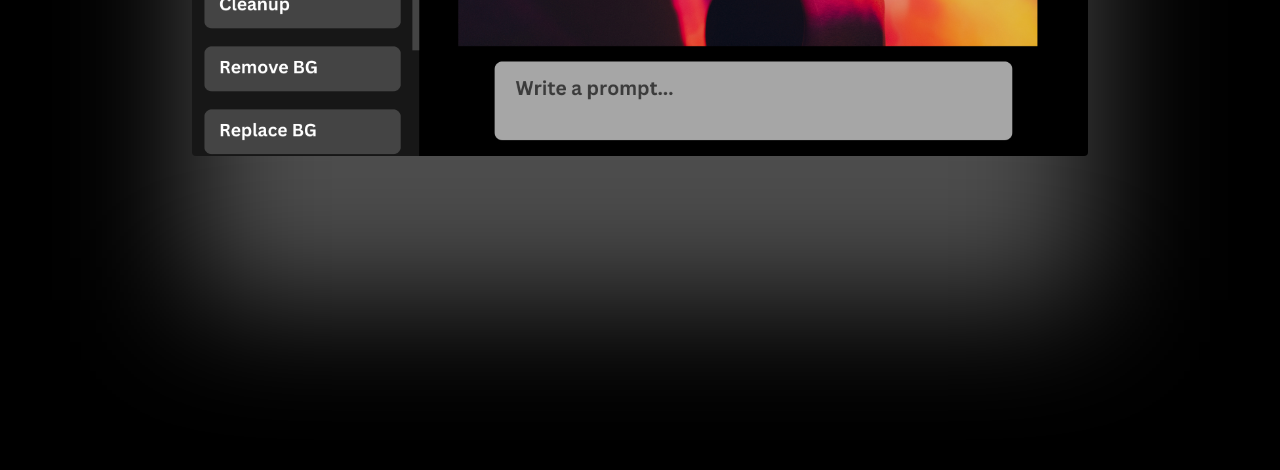
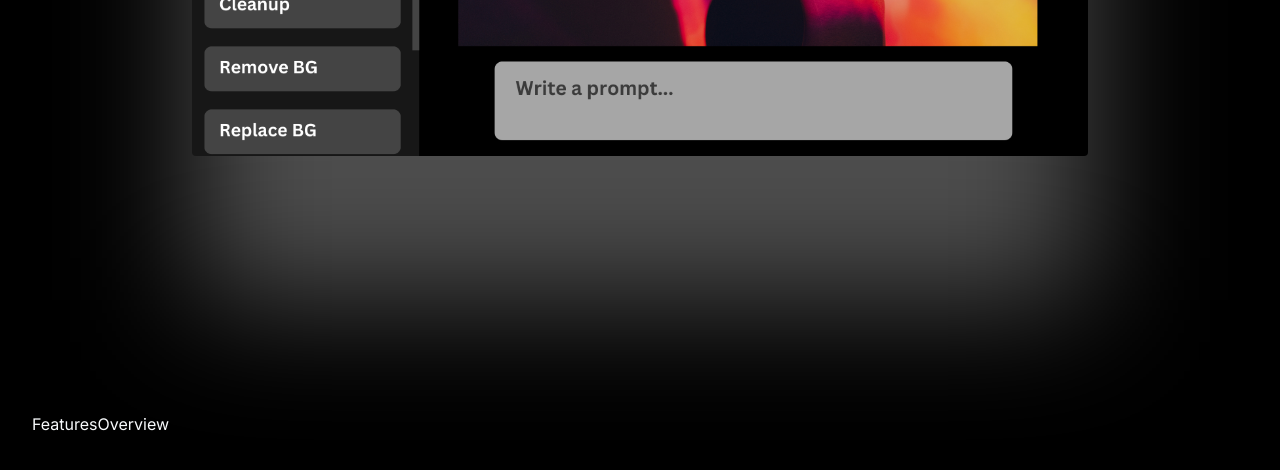
Before and after one commit to StepAsideLiL/ai-drop, a Next.js app: page / in a window 1280 px wide. Shown: the part 1012-1482 px from the top of the page. Built offline with nearby package versions, Linux system fonts and the light colour scheme.

Commit message:
fix nav bar for light mode

```diff
--- a/app/(home)/page.tsx
+++ b/app/(home)/page.tsx
@@ -1,4 +1,5 @@
 import DashboardPreview from "@/components/pages/home/DashboardPreview";
+import FeaturesOverview from "@/components/pages/home/FeaturesOverview";
 import HomeBanner from "@/components/pages/home/HomeBanner";
 import SMain from "@/components/sui/SMain";
 import React from "react";
@@ -10,6 +11,8 @@ const HomePage = () => {
         <HomeBanner />
 
         <DashboardPreview />
+
+        <FeaturesOverview />
 
         <div className="h-96"></div>
         <div className="h-96"></div>
--- /dev/null
+++ b/components/pages/home/FeaturesOverview.tsx
@@ -0,0 +1,9 @@
+const FeaturesOverview = () => {
+  return (
+    <section className="py-28">
+      <h1>FeaturesOverview</h1>
+    </section>
+  );
+};
+
+export default FeaturesOverview;
--- a/components/templates/nav-bar/NavBar.tsx
+++ b/components/templates/nav-bar/NavBar.tsx
@@ -4,7 +4,7 @@ import NavMenus from "./parts/NavMenus";
 
 const NavBar = () => {
   return (
-    <header className="fixed top-0 z-50 w-full bg-black/80 backdrop-blur">
+    <header className="fixed top-0 z-50 w-full dark:bg-black/80 backdrop-blur">
       <div className="container flex items-center justify-between py-5 mx-auto max-w-7xl">
         <div>
           <SLogoLink />
--- a/components/templates/nav-bar/parts/NavMenus.tsx
+++ b/components/templates/nav-bar/parts/NavMenus.tsx
@@ -48,7 +48,7 @@ const ActiveLink = ({
       <Link
         href={href}
         className={clsx(
-          "py-1 hover:border-b-2 hover:border-b-black dark:border-b-white font-medium transition-all duration-100",
+          "py-1 hover:border-b-2 hover:border-b-black dark:border-b-white font-medium",
           active && "border-b-2 border-b-black dark:border-b-white"
         )}
       >
```
